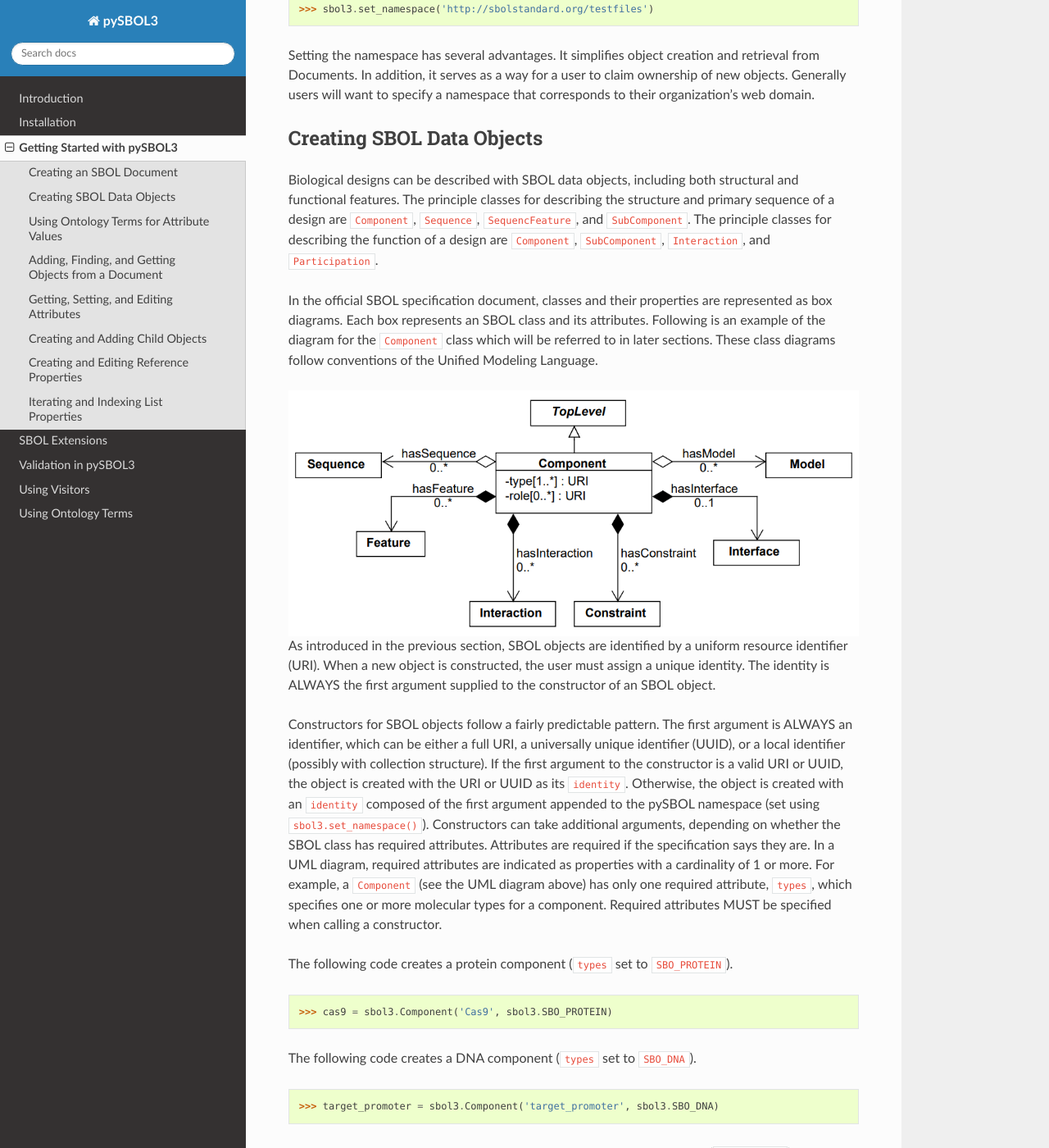
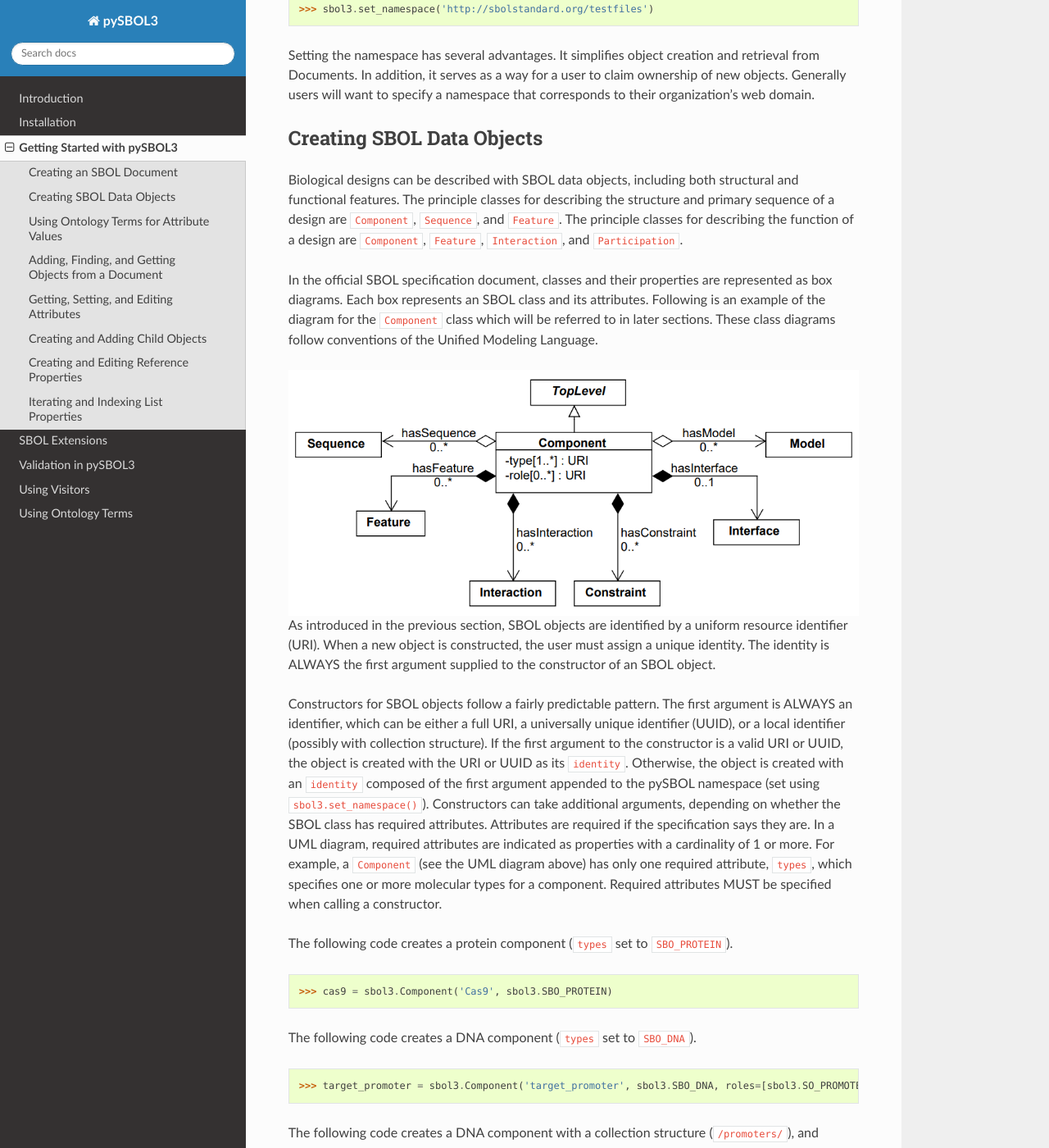
Before and after one commit to SynBioDex/pySBOL3, a Sphinx documentation site: the page built from docs/getting_started.rst, in a window 1280 px wide and 1400 px high, scrolled down 1695 px. Shown: the whole window at 82% size. Built offline with Sphinx 7.4.7 and the Read the Docs theme 2.0.0, drawn with Linux system fonts in a browser that asks for light colours; some of the changed lines change nothing that is shown; some of the changed text lies outside the part shown.

Commit message:
Apply suggestions from code review
Tweak text based on feedback.

```diff
--- a/docs/getting_started.rst
+++ b/docs/getting_started.rst
@@ -99,11 +99,9 @@ Creating SBOL Data Objects
 --------------------------
 
 Biological designs can be described with SBOL data objects, including both structural and functional features.
-The principle classes for describing the structure and primary sequence of a design are ``Component``, ``Sequence``, ``SequencFeature``, and ``SubComponent``.
-The principle classes for describing the function of a design are ``Component``, ``SubComponent``, ``Interaction``, and ``Participation``.
+The principle classes for describing the structure and primary sequence of a design are ``Component``, ``Sequence``, and ``Feature``.
+The principle classes for describing the function of a design are ``Component``, ``Feature``, ``Interaction``, and ``Participation``.
 
-.. TODO: delete or edit; Is there a pySBOL3 equivalent to "Design, Build, Test, Analysis, Activity, and Plan"
-    Other classes such as Design, Build, Test, Analysis, Activity, and Plan are used for managing workflows.
 
 In the official SBOL specification document, classes and their properties are represented as box diagrams. Each box represents an SBOL class and its attributes. Following is an example of the diagram for the ``Component`` class which will be referred to in later sections. These class diagrams follow conventions of the Unified Modeling Language.
 
@@ -128,7 +126,7 @@ The following code creates a DNA component (``types`` set to ``SBO_DNA``).
 
 .. code:: python
 
-    >>> target_promoter = sbol3.Component('target_promoter', sbol3.SBO_DNA)
+    >>> target_promoter = sbol3.Component('target_promoter', sbol3.SBO_DNA, roles=[sbol3.SO_PROMOTER])
 
 .. end
 
@@ -321,11 +319,9 @@ For example, to add a promoter to a circuit design, first define the promoter an
 
 .. code:: python
 
-    >>> ptet = sbol3.Component('pTetR', sbol3.SBO_DNA)
-    >>> ptet.roles = [sbol3.SO_PROMOTER]
+    >>> ptet = sbol3.Component('pTetR', sbol3.SBO_DNA, roles=[sbol3.SO_PROMOTER])
 
-    >>> circuit = sbol3.Component('circuit', sbol3.SBO_DNA)
-    >>> circuit.roles.append(sbol3.SO_ENGINEERED_REGION)
+    >>> circuit = sbol3.Component('circuit', sbol3.SBO_DNA, roles=[sbol3.SO_ENGINEERED_REGION])
 
     >>> ptet_sc = sbol3.SubComponent(ptet)
     >>> circuit.features += [ptet_sc]
```
